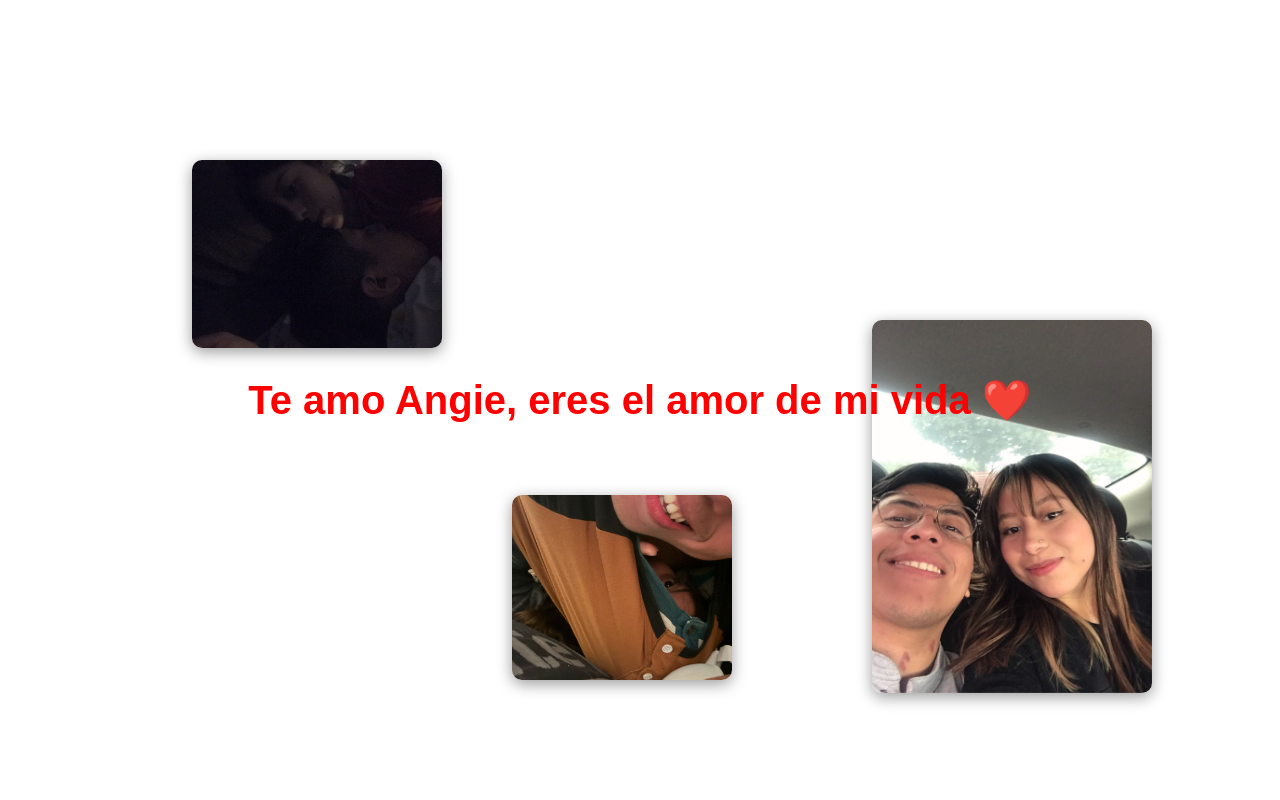
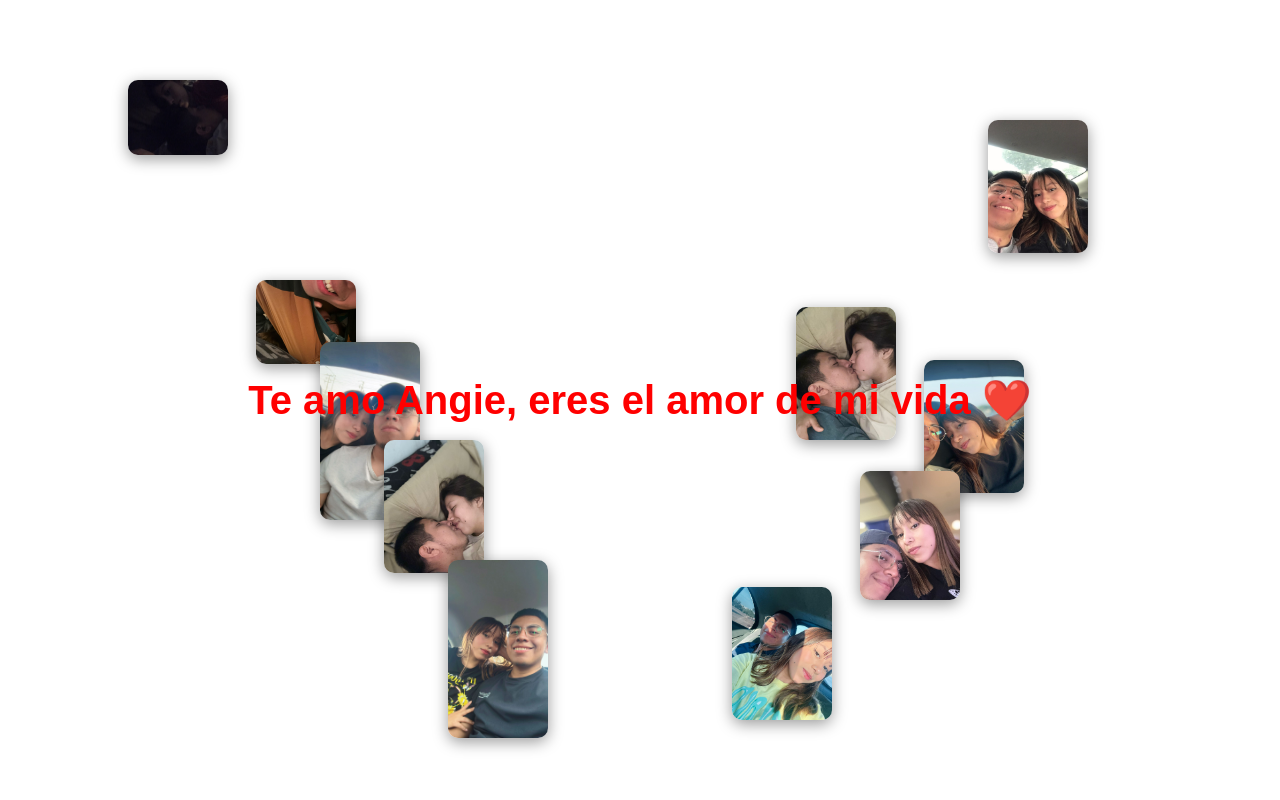
Before and after one commit to josejo-ui/te_amo_angie, a plain HTML site: page index.html in a window 1280 px wide. Both pictures are taken after a click on the button "🎁 Sorpresa". Shown: the top 800 px of the page. Drawn offline with Linux system fonts and the light colour scheme.

Commit message:
Update index.html

```diff
--- a/index.html
+++ b/index.html
@@ -52,22 +52,49 @@
     .photo {
       position: absolute;
       opacity: 0;
-      transition: opacity 1s ease;
+      transition: opacity 1s ease 0.5s;
       z-index: 99;
       border-radius: 10px;
       box-shadow: 0px 4px 15px rgba(0,0,0,0.4);
+      width: 100px;
     }
+    /* Estilos para distribuir las 10 fotos */
+    .photo:nth-child(3) { top: 10%; left: 10%; }
+    .photo:nth-child(4) { top: 15%; right: 15%; }
+    .photo:nth-child(5) { top: 35%; left: 20%; }
+    .photo:nth-child(6) { top: 45%; right: 20%; }
+    .photo:nth-child(7) { bottom: 35%; left: 25%; }
+    .photo:nth-child(8) { bottom: 25%; right: 25%; }
+    .photo:nth-child(9) { top: 55%; left: 30%; }
+    .photo:nth-child(10) { bottom: 45%; right: 30%; }
+    .photo:nth-child(11) { top: 70%; left: 35%; }
+    .photo:nth-child(12) { bottom: 10%; right: 35%; }
   </style>
 </head>
 <body>
   <button id="surpriseButton">🎁 Sorpresa</button>
   <div id="mainMessage">Te amo Angie, eres el amor de mi vida ❤️</div>
 
-  <img src="IMG-20240923-WA0004.jpg" alt="Foto de Angie y yo 1" class="photo" style="top: 20%; left: 15%; width: 250px;">
   <img src="
-IMG-20241215-WA0015.jpg" alt="Foto de Angie y yo 2" class="photo" style="top: 40%; right: 10%; width: 280px;">
+IMG-20240923-WA0004.jpg" alt="Foto de Angie y yo 1" class="photo">
   <img src="
-IMG-20250224-WA0004(1).jpg" alt="Foto de Angie y yo 3" class="photo" style="bottom: 15%; left: 40%; width: 220px;">
+IMG-20241215-WA0015.jpg" alt="Foto de Angie y yo 2" class="photo">
+  <img src="
+IMG-20250224-WA0004(1).jpg" alt="Foto de Angie y yo 3" class="photo">
+  <img src="
+IMG-20250421-WA0010.jpg" alt="Foto de Angie y yo 4" class="photo">
+  <img src="
+IMG-20250421-WA0012.jpg" alt="Foto de Angie y yo 5" class="photo">
+  <img src="
+IMG-20250606-WA0004.jpg" alt="Foto de Angie y yo 6" class="photo">
+  <img src="
+IMG-20250611-WA0010.jpg" alt="Foto de Angie y yo 7" class="photo">
+  <img src="
+IMG-20250611-WA0011.jpg" alt="Foto de Angie y yo 8" class="photo">
+  <img src="
+IMG-20250718-WA0021.jpg" alt="Foto de Angie y yo 9" class="photo">
+  <img src="
+IMG-20250818-WA0018.jpg" alt="Foto de Angie y yo 10" class="photo">
 
   <script>
     const button = document.getElementById('surpriseButton');
@@ -114,6 +141,5 @@ IMG-20250224-WA0004(1).jpg" alt="Foto de Angie y yo 3" class="photo" style="bott
       return colors[Math.floor(Math.random() * colors.length)];
     }
   </script>
-
 </body>
 </html>
```
